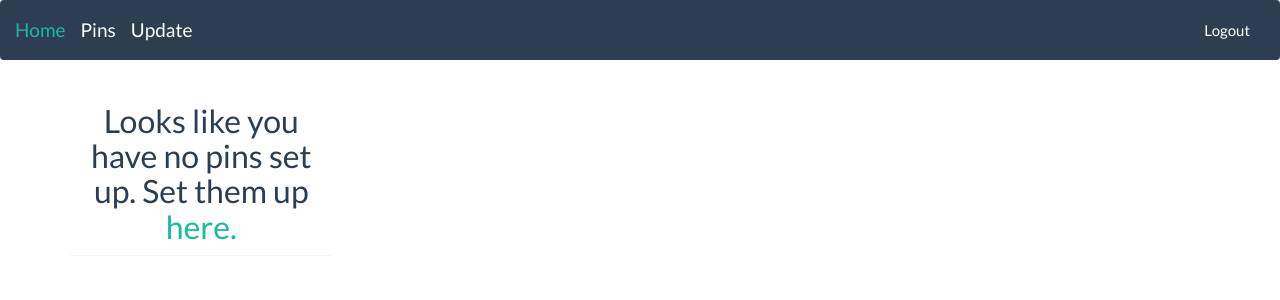
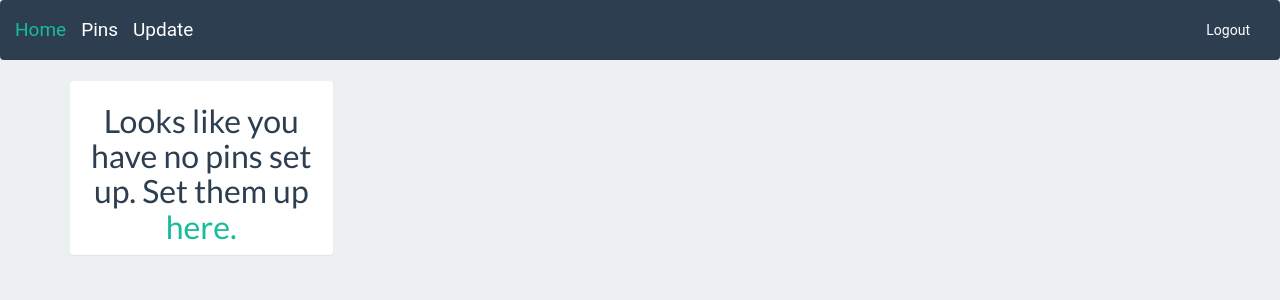
Before and after one commit to parkourben99/PiController, a Django app: page / in a window 1280 px wide. Shown: the top 300 px of the page. Run offline with Django 3.2, Linux system fonts and the light colour scheme; the visitor is signed in with stand-in values (Sample User, id 1); data that the repository does not hold is empty; some libraries are stand-ins or nearby versions.

Commit message:
style changes

```diff
--- a/PiControl/middleware.py
+++ b/PiControl/middleware.py
@@ -22,12 +22,7 @@ class LoginRequiredMiddleware:
 
     def __call__(self, request):
         response = self.get_response(request)
-        assert hasattr(request, 'user'), "The Login Required middleware\
- requires authentication middleware to be installed. Edit your\
- MIDDLEWARE_CLASSES setting to insert\
- 'django.contrib.auth.middlware.AuthenticationMiddleware'. If that doesn't\
- work, ensure your TEMPLATE_CONTEXT_PROCESSORS setting includes\
- 'django.core.context_processors.auth'."
+        assert hasattr(request, 'user')
 
         if not request.user.is_authenticated():
             path = request.path_info.lstrip('/')
--- a/static/css/style.css
+++ b/static/css/style.css
@@ -1,11 +1,11 @@
 @import 'roboto.css';
+@import 'bootstrap.min.css';
 @import 'font-awesome.min.css';
-@import 'bootstrap.min.css';
 
 body{
-  background-color #1a8fb4
-  font-family 'Roboto', sans-serif
-  font-size 14px
+  background-color: #ecf0f1;
+  font-family: 'Roboto', sans-serif;
+  font-size: 14px;
 }
 
 .pad-all{
```
